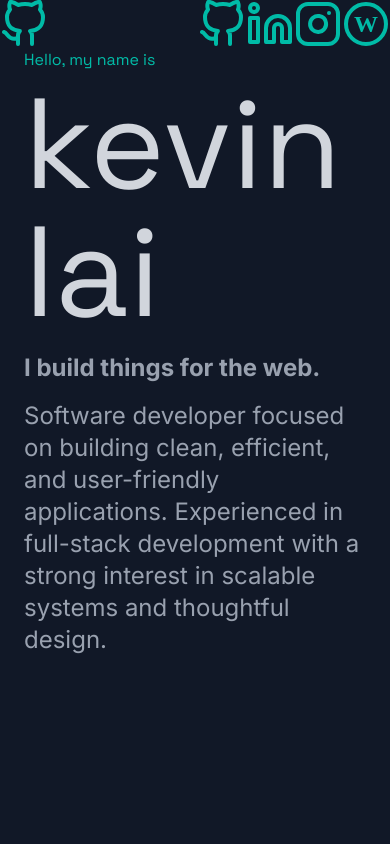
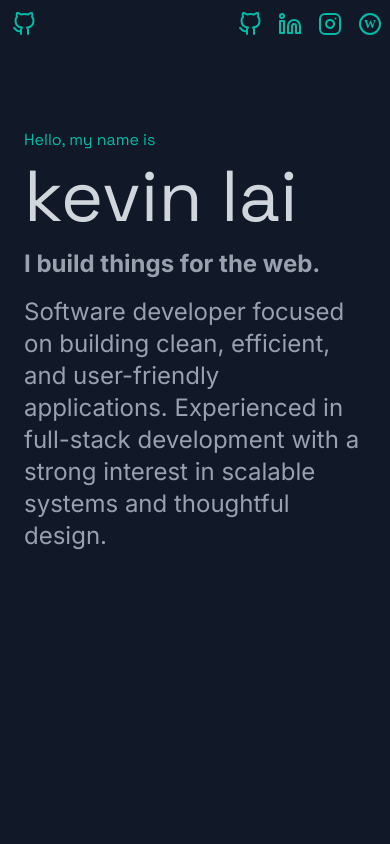
Before and after one commit to Dmitry-Oyawale/react-portfolio, a Next.js app: page / in a window 390 px wide. Shown: the top 844 px of the page. Built offline with nearby package versions, Linux system fonts and the light colour scheme.

Commit message:
reposition navbar

```diff
--- a/pages/index.js
+++ b/pages/index.js
@@ -39,29 +39,29 @@ export default function Home() {
                 <nav className="flex justify-between">
                     <div>
                         <a href="https://github.com/Dmitry-Oyawale">
-                            <IconGitHub className="w-12 sm:w-15 lg:w-22 hover:text-white transition" />
+                            <IconGitHub className="mx-3 my-3 w-6 sm:w-8 lg:w-11 hover:text-white transition" />
                         </a>
                     </div>
                     <div className="flex">
                         <a href="https://github.com/Dmitry-Oyawale">
-                            <IconGitHub className="w-12 sm:w-15 lg:w-22 hover:text-white transition" />
+                            <IconGitHub className="mx-2 my-3 w-6 sm:w-8 lg:w-11 hover:text-white transition" />
                         </a>
                         <a href="https://www.linkedin.com/in/kevin-lai-250339313/">
-                            <IconLinkedin className="w-12 sm:w-15 lg:w-22 hover:text-white transition" />
+                            <IconLinkedin className="mx-2 my-3 w-6 sm:w-8 lg:w-11 hover:text-white transition" />
                         </a>
                         <a href="https://www.instagram.com/kevinlai483/">
-                            <IconInstagram className="w-12 sm:w-15 lg:w-22 hover:text-white transition" />
+                            <IconInstagram className="mx-2 my-3 w-6 sm:w-8 lg:w-11 hover:text-white transition" />
                         </a>
                         <a href="https://clovesandcinnamon3.wordpress.com/">
-                            <IconWordPress className="w-12 sm:w-15 lg:w-22 hover:text-white transition" />
+                            <IconWordPress className="mx-2 my-3 w-6 sm:w-8 lg:w-11 hover:text-white transition" />
                         </a>
                     </div>
                 </nav>
-                <div className="px-6 sm:px-10 lg:px-24 xl:px-96 flex flex-col justify-center">
+                <div className="px-6 mt-20 sm:px-10 lg:px-24 lg:mt-27 xl:px-96 xl:mt-35 flex flex-col justify-center">
                     <h3 className="[font-family:var(--font-space)]">
                         Hello, my name is
                     </h3>
-                    <h1 className="py-2 text-gray-300 text-9xl [font-family:var(--font-space)]">
+                    <h1 className="py-2 text-gray-300 text-7xl sm:text-9xl [font-family:var(--font-space)]">
                         kevin lai
                     </h1>
                     <h1 className="py-2 font-bold text-gray-400 text-2xl">
--- a/public/logo.js
+++ b/public/logo.js
@@ -0,0 +1,39 @@
+import React from "react";
+
+const IconBird = ({ className = "w-6 h-6", ...props }) => (
+  <svg
+    xmlns="http://www.w3.org/2000/svg"
+    role="img"
+    viewBox="0 0 24 24"
+    fill="none"
+    stroke="currentColor"
+    strokeWidth="2"
+    strokeLinecap="round"
+    strokeLinejoin="round"
+    className={className}
+    {...props}
+  >
+    <title>Bird</title>
+
+    {/* Body */}
+    <path d="M4 14c2-4 6-6 10-6 3 0 5 1 6 3-1 1-2 2-4 2-2 0-3-1-4-1-2 0-4 1-6 2z" />
+
+    {/* Wing */}
+    <path d="M6 12c1.5 1.5 3.5 2 6 2" />
+
+    {/* Head */}
+    <circle cx="15.5" cy="8.5" r="2.5" />
+
+    {/* Eye */}
+    <circle cx="16" cy="8" r="0.5" fill="currentColor" />
+
+    {/* Beak */}
+    <path d="M18 9l2-1-2-1" />
+
+    {/* Talons */}
+    <path d="M10 16l-1 2" />
+    <path d="M12 16l-1 2" />
+  </svg>
+);
+
+export default IconBird;
```
Also changed, not shown: 1 other file (tests, documents, lock files or other folders).
